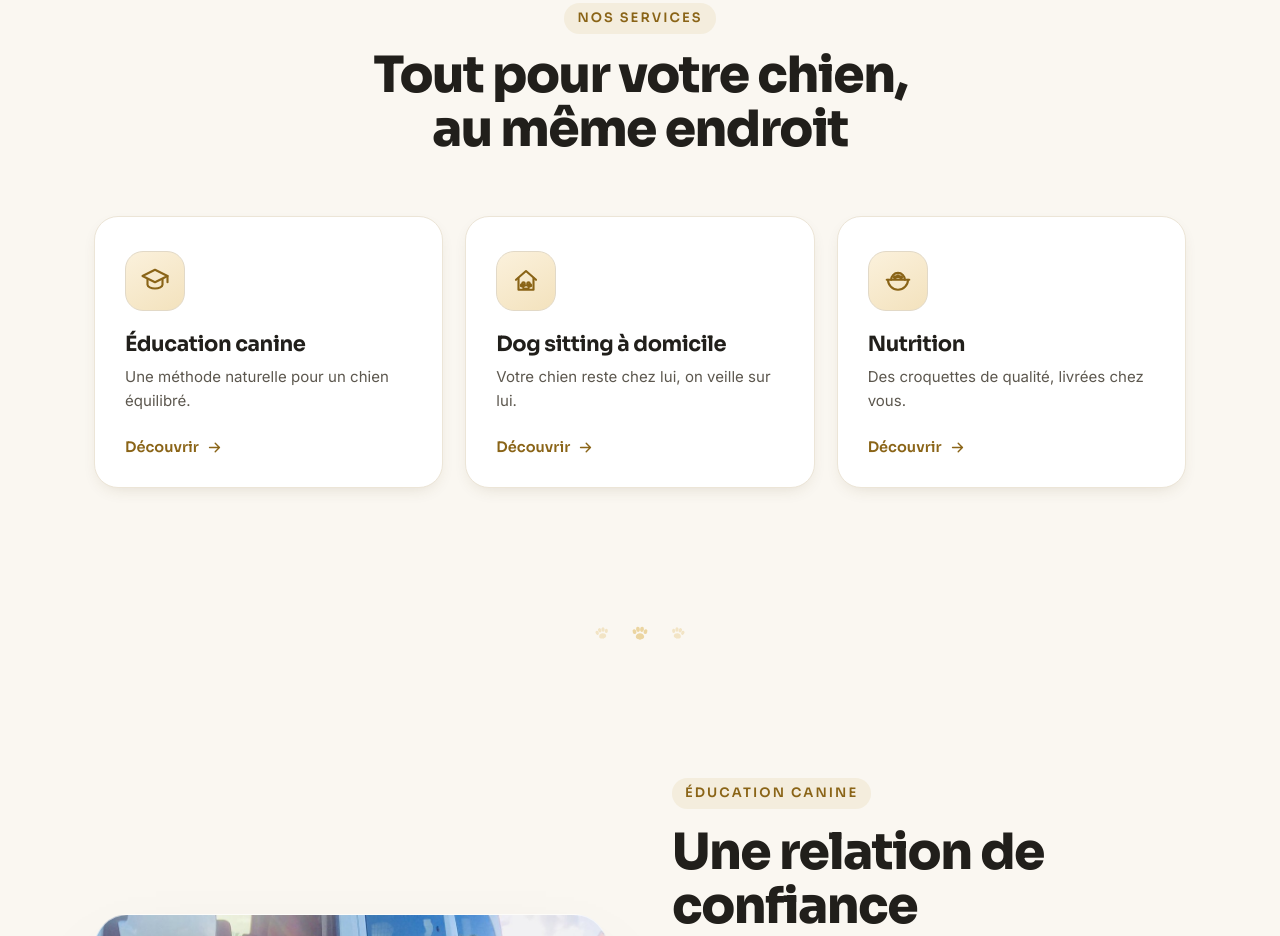
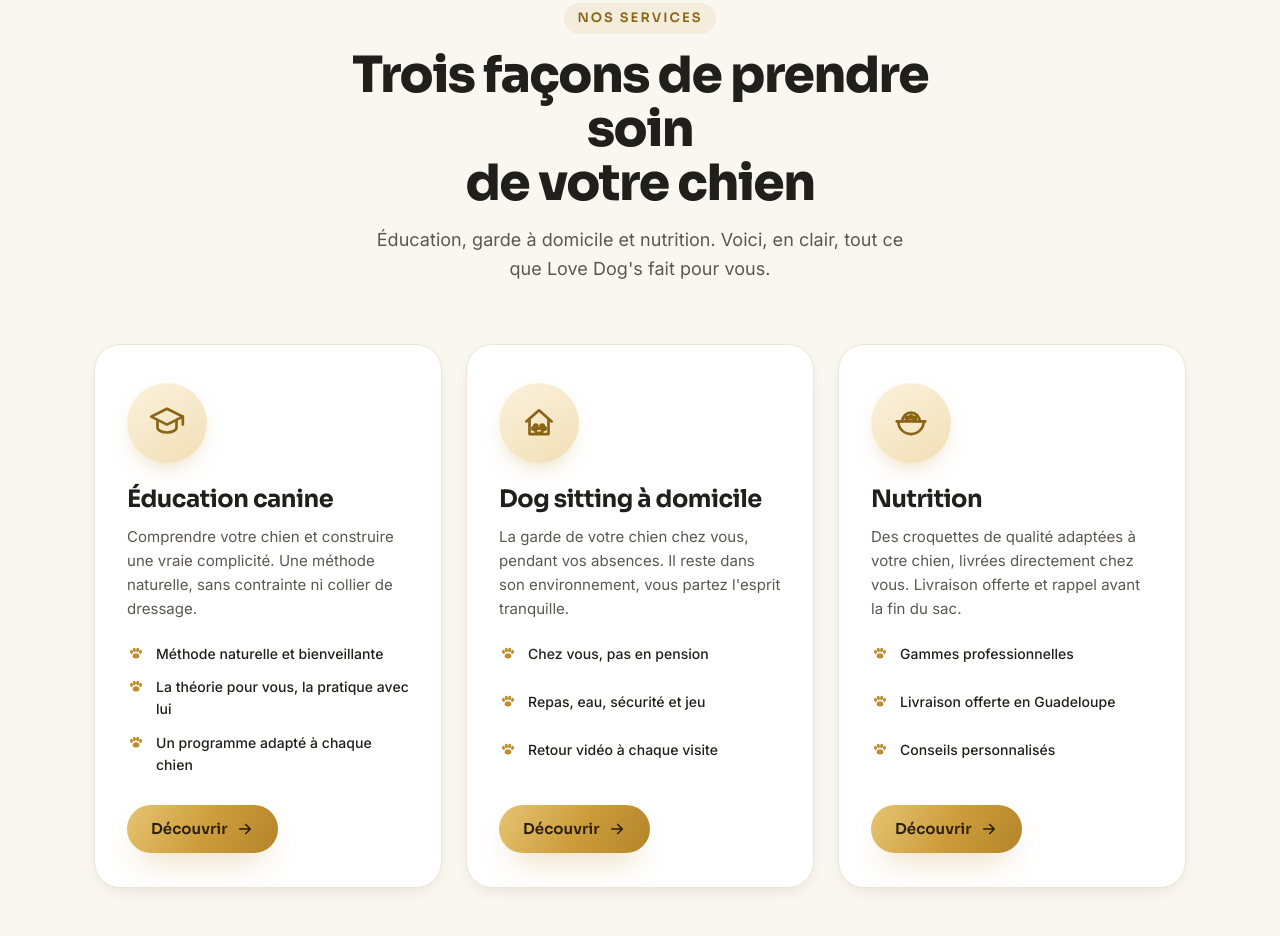
Before and after one commit to LEXONOS/love-dogs, a plain HTML site: page index.html in a window 1280 px wide. Shown: the part 952-1888 px from the top of the page. Drawn offline with Linux system fonts and the light colour scheme.

Commit message:
Add files via upload

```diff
--- a/css/style.css
+++ b/css/style.css
@@ -161,19 +161,42 @@ p{ margin:0; }
 .paw-divider svg:nth-child(3){ opacity:.3; transform:rotate(12deg) scale(.85); }
 
 /* ---------- Cartes services ---------- */
-.cards-3{ display:grid; grid-template-columns:repeat(3,1fr); gap:22px; }
-.scard{ position:relative; padding:34px 30px 28px; border-radius:var(--r-lg); background:var(--surface); border:1px solid var(--line); box-shadow:var(--sh-s); overflow:hidden; transition:transform .3s var(--ease), box-shadow .3s, border-color .3s; }
-.scard::before{ content:""; position:absolute; inset:0 0 auto 0; height:4px; background:var(--grad-gold); transform:scaleX(0); transform-origin:left; transition:transform .35s var(--ease); }
-.scard:hover{ transform:translateY(-8px); box-shadow:var(--sh-m); border-color:var(--line-2); }
-.scard:hover::before{ transform:scaleX(1); }
-.scard-ico{ display:grid; place-items:center; width:60px; height:60px; margin-bottom:22px; border-radius:18px; background:linear-gradient(150deg,#fbf1dc,#f3e2bd); color:var(--gold-deep); border:1px solid var(--line-2); transition:transform .3s var(--ease); }
-.scard-ico svg{ width:30px; height:30px; fill:none; stroke:currentColor; stroke-width:1.7; stroke-linecap:round; stroke-linejoin:round; }
-.scard:hover .scard-ico{ transform:scale(1.08) rotate(-4deg); }
-.scard h3{ font-size:21px; margin-bottom:9px; }
-.scard p{ color:var(--ink-2); font-size:15px; margin-bottom:20px; }
-.link-go{ display:inline-flex; align-items:center; gap:7px; font-family:"Sora",sans-serif; font-weight:600; font-size:14.5px; color:var(--gold-deep); }
-.link-go .ico{ width:17px; height:17px; transition:transform .25s var(--ease); }
-.scard:hover .link-go .ico{ transform:translateX(5px); }
+/* ---------- Services : cartes vedettes ---------- */
+.services{ position:relative; }
+.svc-grid{ display:grid; grid-template-columns:repeat(3,1fr); gap:24px; }
+.svc{ position:relative; overflow:hidden; display:flex; flex-direction:column; padding:38px 32px 34px; border-radius:26px; background:var(--surface); border:1px solid var(--line); box-shadow:var(--sh-s); isolation:isolate; transition:transform .4s var(--ease), box-shadow .4s var(--ease), border-color .4s; }
+.svc:hover{ transform:translateY(-12px); box-shadow:var(--sh-l); border-color:var(--gold-2); }
+
+/* lueur dorée au survol */
+.svc-glow{ position:absolute; top:-42%; left:50%; transform:translateX(-50%); width:360px; height:360px; border-radius:50%; background:radial-gradient(circle, rgba(224,186,97,.30), transparent 66%); opacity:0; transition:opacity .5s var(--ease); pointer-events:none; z-index:0; }
+.svc:hover .svc-glow{ opacity:1; }
+
+/* balayage lumineux au survol */
+.svc::before{ content:""; position:absolute; top:0; left:-130%; width:75%; height:100%; background:linear-gradient(100deg, transparent, rgba(255,255,255,.55), transparent); transform:skewX(-16deg); transition:left .75s var(--ease); pointer-events:none; z-index:1; }
+.svc:hover::before{ left:135%; }
+
+/* liseré doré qui se remplit en bas */
+.svc::after{ content:""; position:absolute; left:0; bottom:0; height:4px; width:100%; background:var(--grad-gold); transform:scaleX(0); transform-origin:left; transition:transform .5s var(--ease); z-index:2; }
+.svc:hover::after{ transform:scaleX(1); }
+
+/* médaillon + anneau conique animé */
+.svc-emblem{ position:relative; z-index:2; display:grid; place-items:center; width:80px; height:80px; margin-bottom:24px; border-radius:50%; background:linear-gradient(150deg,#fbf1dc,#f1dfb6); color:var(--gold-deep); box-shadow:0 10px 24px -12px rgba(189,143,46,.5); transition:transform .4s var(--ease); }
+.svc-emblem svg{ position:relative; z-index:2; width:38px; height:38px; fill:none; stroke:currentColor; stroke-width:1.7; stroke-linecap:round; stroke-linejoin:round; transition:transform .45s var(--ease); }
+.svc-emblem .ring{ position:absolute; inset:-4px; border-radius:50%; background:conic-gradient(from 0deg, var(--gold-2), var(--gold-3) 12%, transparent 34%, transparent 66%, var(--gold-2)); opacity:0; transition:opacity .4s var(--ease); }
+.svc:hover .svc-emblem{ transform:scale(1.06); }
+.svc:hover .svc-emblem svg{ transform:rotate(-6deg) scale(1.08); }
+.svc:hover .svc-emblem .ring{ opacity:1; animation:spin 3.5s linear infinite; }
+
+.svc-title{ position:relative; z-index:2; font-size:24px; margin-bottom:12px; }
+.svc-desc{ position:relative; z-index:2; color:var(--ink-2); font-size:15px; line-height:1.6; margin-bottom:22px; }
+.svc-points{ position:relative; z-index:2; list-style:none; margin:0 0 28px; padding:0; display:grid; gap:11px; flex:1 0 auto; }
+.svc-points li{ display:flex; align-items:flex-start; gap:11px; font-size:14px; font-weight:500; color:var(--ink); }
+.svc-points svg{ width:18px; height:18px; flex:none; fill:var(--gold); stroke:none; margin-top:1px; }
+.svc-cta{ position:relative; z-index:2; align-self:flex-start; display:inline-flex; align-items:center; gap:9px; font-family:"Sora",sans-serif; font-weight:600; font-size:15px; color:#2a1f08; background:var(--grad-gold); padding:12px 24px; border-radius:var(--pill); box-shadow:var(--sh-gold); transition:transform .3s var(--ease), box-shadow .3s, gap .3s; }
+.svc-cta svg{ width:18px; height:18px; fill:none; stroke:currentColor; stroke-width:2.2; stroke-linecap:round; stroke-linejoin:round; transition:transform .3s var(--ease); }
+.svc:hover .svc-cta{ transform:translateY(-2px); box-shadow:0 20px 40px -14px rgba(189,143,46,.6); gap:13px; }
+.svc:hover .svc-cta svg{ transform:translateX(4px); }
+@keyframes spin{ to{ transform:rotate(360deg); } }
 
 /* ---------- Split (éducation / sitting) ---------- */
 .split{ display:grid; grid-template-columns:1fr 1fr; gap:clamp(32px,5vw,64px); align-items:center; }
@@ -268,8 +291,8 @@ p{ margin:0; }
 /* ---------- Révélations ---------- */
 .reveal{ opacity:0; transform:translateY(24px); transition:opacity .7s var(--ease), transform .7s var(--ease); }
 .reveal.in{ opacity:1; transform:none; }
-.cards-3 .scard:nth-child(2){ transition-delay:.09s; }
-.cards-3 .scard:nth-child(3){ transition-delay:.18s; }
+.svc-grid .svc:nth-child(2){ transition-delay:.1s; }
+.svc-grid .svc:nth-child(3){ transition-delay:.2s; }
 .products .pcard:nth-child(2){ transition-delay:.07s; }
 .products .pcard:nth-child(3){ transition-delay:.14s; }
 .products .pcard:nth-child(4){ transition-delay:.21s; }
@@ -299,7 +322,7 @@ p{ margin:0; }
   .fab{ display:flex; }
   .split{ grid-template-columns:1fr; }
   .split-visual{ order:-1 !important; max-width:520px; margin-inline:auto; width:100%; }
-  .cards-3{ grid-template-columns:1fr; max-width:440px; margin-inline:auto; }
+  .svc-grid{ grid-template-columns:1fr; max-width:460px; margin-inline:auto; }
   .perks{ grid-template-columns:1fr 1fr; }
   .perks li:nth-child(odd){ border-left:none; }
   .perks li:nth-child(3), .perks li:nth-child(4){ border-top:1px solid var(--line); padding-top:14px; }
--- a/index.html
+++ b/index.html
@@ -130,31 +130,54 @@
 </section>
 
 <!-- ============ SERVICES ============ -->
-<section class="section" id="services">
+<section class="section services" id="services">
   <div class="wrap">
     <div class="head reveal">
       <span class="kicker">Nos services</span>
-      <h2 class="h2">Tout pour votre chien,<br />au même endroit</h2>
+      <h2 class="h2">Trois façons de prendre soin<br />de votre chien</h2>
+      <p class="lead center">Éducation, garde à domicile et nutrition. Voici, en clair, tout ce que Love Dog's fait pour vous.</p>
     </div>
-    <div class="cards-3">
-      <a href="#education" class="scard reveal">
-        <span class="scard-ico"><svg viewBox="0 0 24 24" aria-hidden="true"><use href="#i-grad"/></svg></span>
-        <h3>Éducation canine</h3>
-        <p>Une méthode naturelle pour un chien équilibré.</p>
-        <span class="link-go">Découvrir<svg class="ico" aria-hidden="true"><use href="#i-arrow"/></svg></span>
+    <div class="svc-grid">
+
+      <a href="#education" class="svc reveal">
+        <span class="svc-glow" aria-hidden="true"></span>
+        <span class="svc-emblem"><i class="ring" aria-hidden="true"></i><svg viewBox="0 0 24 24" aria-hidden="true"><use href="#i-grad"/></svg></span>
+        <h3 class="svc-title">Éducation canine</h3>
+        <p class="svc-desc">Comprendre votre chien et construire une vraie complicité. Une méthode naturelle, sans contrainte ni collier de dressage.</p>
+        <ul class="svc-points">
+          <li><svg viewBox="0 0 24 24" aria-hidden="true"><use href="#i-paw"/></svg>Méthode naturelle et bienveillante</li>
+          <li><svg viewBox="0 0 24 24" aria-hidden="true"><use href="#i-paw"/></svg>La théorie pour vous, la pratique avec lui</li>
+          <li><svg viewBox="0 0 24 24" aria-hidden="true"><use href="#i-paw"/></svg>Un programme adapté à chaque chien</li>
+        </ul>
+        <span class="svc-cta">Découvrir<svg viewBox="0 0 24 24" aria-hidden="true"><use href="#i-arrow"/></svg></span>
       </a>
-      <a href="#sitting" class="scard reveal">
-        <span class="scard-ico"><svg viewBox="0 0 24 24" aria-hidden="true"><use href="#i-house"/></svg></span>
-        <h3>Dog sitting à domicile</h3>
-        <p>Votre chien reste chez lui, on veille sur lui.</p>
-        <span class="link-go">Découvrir<svg class="ico" aria-hidden="true"><use href="#i-arrow"/></svg></span>
+
+      <a href="#sitting" class="svc reveal">
+        <span class="svc-glow" aria-hidden="true"></span>
+        <span class="svc-emblem"><i class="ring" aria-hidden="true"></i><svg viewBox="0 0 24 24" aria-hidden="true"><use href="#i-house"/></svg></span>
+        <h3 class="svc-title">Dog sitting à domicile</h3>
+        <p class="svc-desc">La garde de votre chien chez vous, pendant vos absences. Il reste dans son environnement, vous partez l'esprit tranquille.</p>
+        <ul class="svc-points">
+          <li><svg viewBox="0 0 24 24" aria-hidden="true"><use href="#i-paw"/></svg>Chez vous, pas en pension</li>
+          <li><svg viewBox="0 0 24 24" aria-hidden="true"><use href="#i-paw"/></svg>Repas, eau, sécurité et jeu</li>
+          <li><svg viewBox="0 0 24 24" aria-hidden="true"><use href="#i-paw"/></svg>Retour vidéo à chaque visite</li>
+        </ul>
+        <span class="svc-cta">Découvrir<svg viewBox="0 0 24 24" aria-hidden="true"><use href="#i-arrow"/></svg></span>
       </a>
-      <a href="#nutrition" class="scard reveal">
-        <span class="scard-ico"><svg viewBox="0 0 24 24" aria-hidden="true"><use href="#i-bowl"/></svg></span>
-        <h3>Nutrition</h3>
-        <p>Des croquettes de qualité, livrées chez vous.</p>
-        <span class="link-go">Découvrir<svg class="ico" aria-hidden="true"><use href="#i-arrow"/></svg></span>
+
+      <a href="#nutrition" class="svc reveal">
+        <span class="svc-glow" aria-hidden="true"></span>
+        <span class="svc-emblem"><i class="ring" aria-hidden="true"></i><svg viewBox="0 0 24 24" aria-hidden="true"><use href="#i-bowl"/></svg></span>
+        <h3 class="svc-title">Nutrition</h3>
+        <p class="svc-desc">Des croquettes de qualité adaptées à votre chien, livrées directement chez vous. Livraison offerte et rappel avant la fin du sac.</p>
+        <ul class="svc-points">
+          <li><svg viewBox="0 0 24 24" aria-hidden="true"><use href="#i-paw"/></svg>Gammes professionnelles</li>
+          <li><svg viewBox="0 0 24 24" aria-hidden="true"><use href="#i-paw"/></svg>Livraison offerte en Guadeloupe</li>
+          <li><svg viewBox="0 0 24 24" aria-hidden="true"><use href="#i-paw"/></svg>Conseils personnalisés</li>
+        </ul>
+        <span class="svc-cta">Découvrir<svg viewBox="0 0 24 24" aria-hidden="true"><use href="#i-arrow"/></svg></span>
       </a>
+
     </div>
   </div>
 </section>
```
